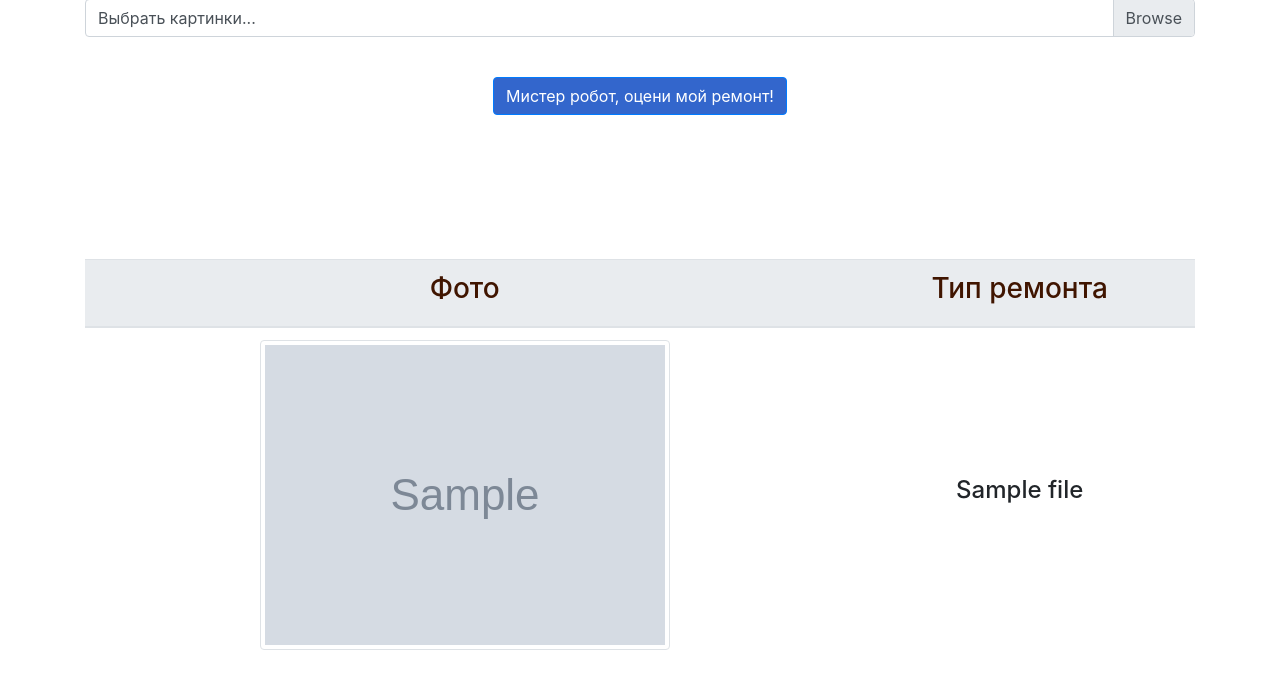
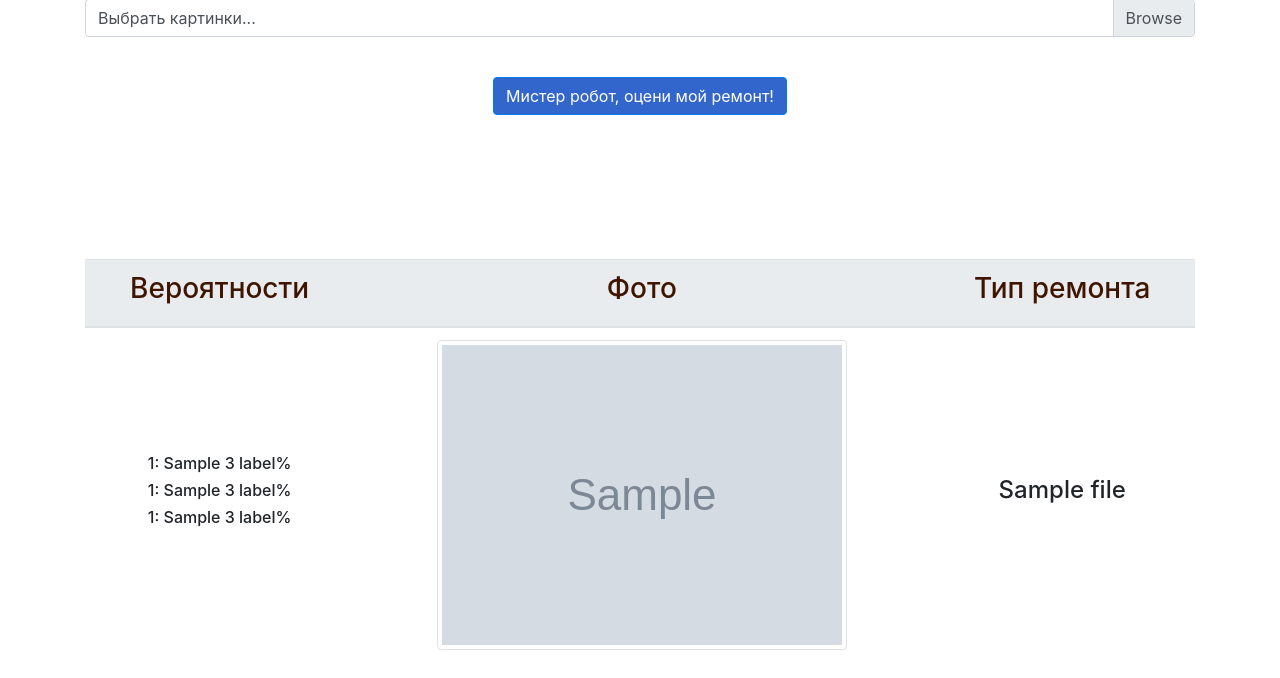
Before and after one commit to kseniaryabinova/KEKREPAIR, a Flask app: template templates/index.html in a window 1280 px wide. Shown: the part 201-879 px from the top of the page. Run offline with Flask 2, Linux system fonts and the light colour scheme; the template is opened without the code that fills it: most values are stand-ins (such as "Sample title", 1, 10 or a date in 2020); grey boxes marked "Sample" are stand-in pictures; parts of the project's set-up code (start-up, migrations or seed data) failed here and were passed over; some libraries are stand-ins or nearby versions.

Commit message:
added final

```diff
--- a/app.py
+++ b/app.py
@@ -11,10 +11,12 @@ from werkzeug.utils import secure_filename
 
 UPLOAD_FOLDER = 'static/uploads'
 os.makedirs(UPLOAD_FOLDER, exist_ok=True)
-ALLOWED_EXTENSIONS = {'png', 'jpg', 'jpeg'}
+ALLOWED_EXTENSIONS = {'jpg', 'jpeg'}
 
 app = Flask(__name__)
 app.config['UPLOAD_FOLDER'] = UPLOAD_FOLDER
+app.config['data_c'] = 0
+app.config['data-l'] = [4, 3, 2, 1, 0]
 
 BaseManager.register('predict')
 manager = BaseManager(address=('192.168.6.220', 1448), authkey=b'ksenia')
@@ -22,16 +24,34 @@ manager.connect()
 
 
 class FilesData:
-    def __init__(self, filename, label_id):
+    def __init__(self, filename, output_tensor):
         self.filename = filename
         self.filepath = os.path.join('uploads', filename)
-        self.label_name = self.get_label_name(label_id)
+        self.label_name = self.get_label_name(np.argmax(output_tensor))
+
+        top_3_labels_ids = np.argsort(output_tensor)[-3:][::-1]
+        self.top_3_labels_list = [(self.get_label_name_normal(label_id),
+                                   np.round(output_tensor[label_id]*100, 2  )) for label_id in top_3_labels_ids]
+        print(self.top_3_labels_list)
+
+    def get_label_name_normal(self, label):
+        if label == 0:
+            return 'Без отделки'
+        elif label == 1:
+            return 'Требуется косметический ремонт'
+        elif label == 3:
+            return 'Стандартный ремонт'
+        elif label == 2:
+            return 'Люкс'
+        elif label == 4:
+            return 'На фото не квартира'
+        return '-1'
 
     def get_label_name(self, label):
         if label == 0:
             return 'Голые стены'
         elif label == 1:
-            return 'Обои в цветочек'
+            return 'Бабулин ремонт'
         elif label == 3:
             return 'Евроремонт, все как у людей'
         elif label == 2:
@@ -61,23 +81,22 @@ def index():
     if request.method == 'POST':
         if 'image' not in request.files:
             print('No file part')
-            return redirect(request.url)
+            # return redirect(request.url)
 
         files = request.files.getlist("image")
 
         for file in files:
             if file.filename == '':
                 print('No selected file')
-                return redirect(request.url)
+                # return redirect(request.url)
 
             if file and allowed_file(file.filename):
                 filename = secure_filename(file.filename)
                 file.save(os.path.join(app.config['UPLOAD_FOLDER'], filename))
 
                 frame = cv2.imread(os.path.join(app.config['UPLOAD_FOLDER'], filename))
-                label_id = manager.predict(frame)._getvalue()
-
-                files_data.append(FilesData(file.filename, label_id))
+                output_pred_list = manager.predict(frame)._getvalue()
+                files_data.append(FilesData(file.filename, output_pred_list))
 
     return render_template('index.html', files_data=files_data)
 
--- a/templates/index.html
+++ b/templates/index.html
@@ -57,6 +57,7 @@
   <table class="table text-center">
     <thead class="thead-light">
       <tr>
+          <th style="color:#401500"><h3>Вероятности</h3></th>
           <th style="color:#401500"><h3>Фото</h3></th>
           <th style="color:#401500"><h3>Тип ремонта</h3></th>
       </tr>
@@ -64,6 +65,11 @@
     <tbody>
       {% for file_data in files_data %}
       <tr>
+        <td class="align-middle">
+            <h6>{{ file_data.top_3_labels_list[0][0] }}: {{ file_data.top_3_labels_list[0][1] }}%</h6>
+            <h6>{{ file_data.top_3_labels_list[1][0] }}: {{ file_data.top_3_labels_list[1][1] }}%</h6>
+            <h6>{{ file_data.top_3_labels_list[2][0] }}: {{ file_data.top_3_labels_list[2][1] }}%</h6>
+        </td>
           <td class="w-80">
 			      <img src="{{ url_for('static', filename=file_data.filepath) }}"
                        class="img-fluid img-thumbnail" alt="{{ file_data.filename }}">
```
Also changed, not shown: 1 other file.
